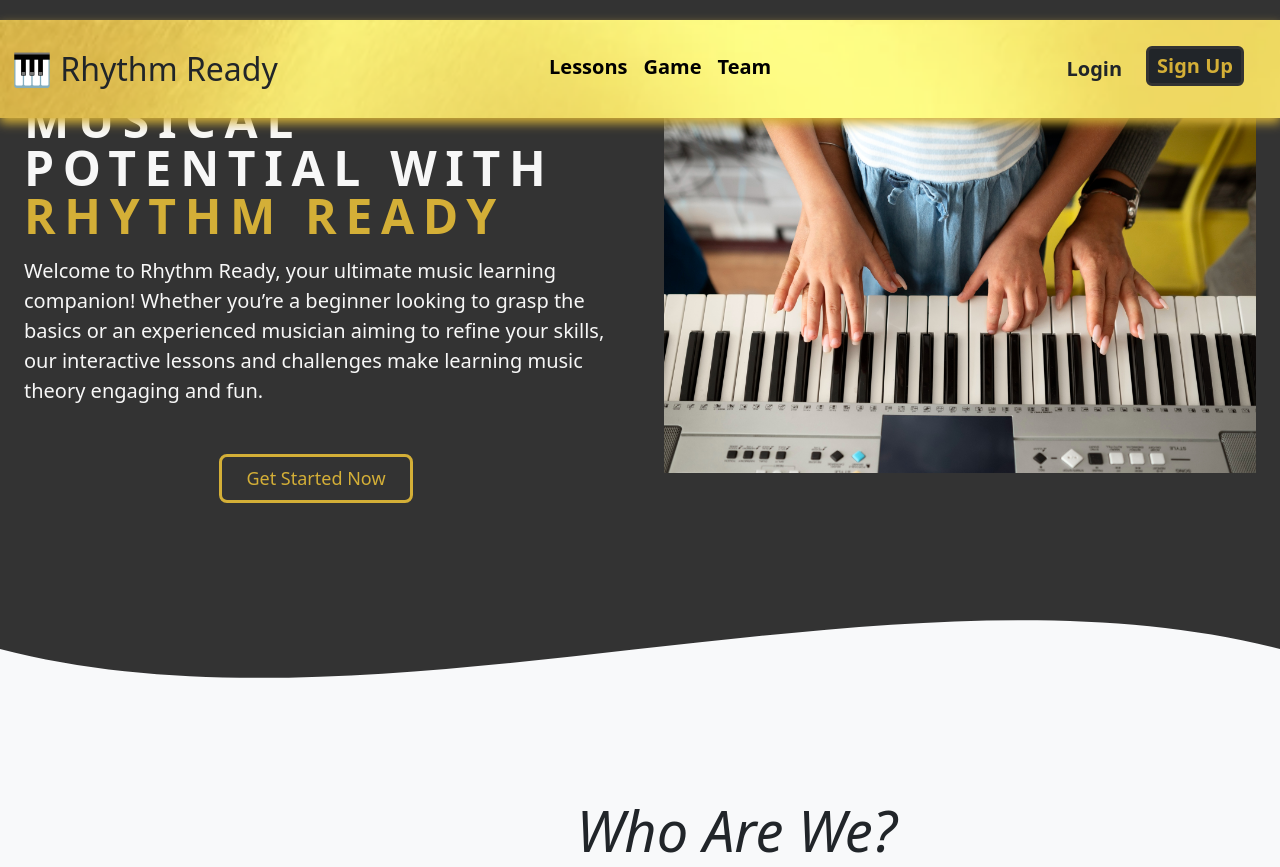
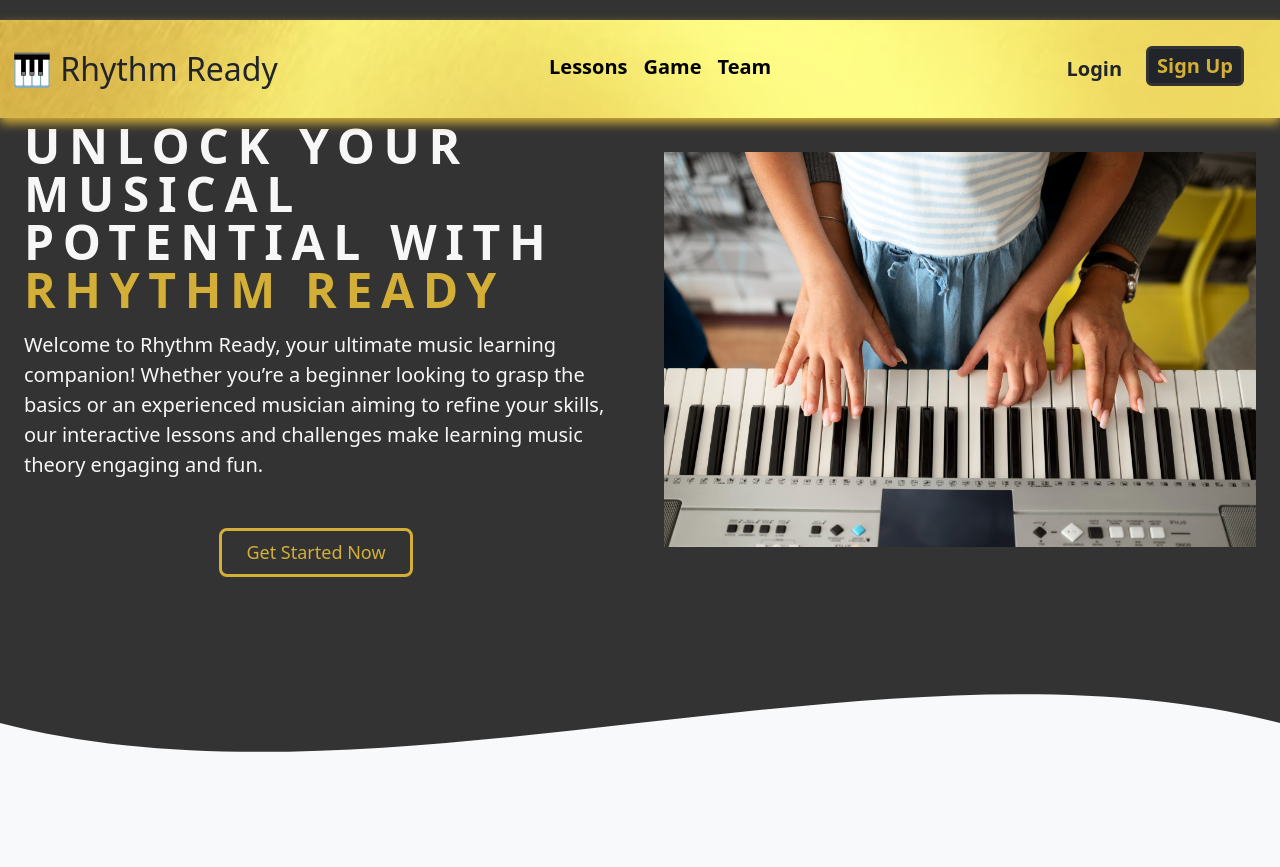
Before and after one commit to viktor-codes/classical_music_hackathon, a Django app: page / in a window 1280 px wide. Shown: the top 867 px of the page. Run offline with Django 5.2, Linux system fonts and the light colour scheme; style sheets or scripts are compiled from the project's sources; some libraries are stand-ins or nearby versions.

Commit message:
margin fix

```diff
--- a/templates/index.html
+++ b/templates/index.html
@@ -1,5 +1,5 @@
 {% extends 'base.html' %}{% load static %} {% block content %}
-<section class="mb-5">
+<section class="mb-5" style="margin-top: 122px;">
 	<div class="container col-xxl-8 px-4 mt-5 pb-5">
 		<div class="row flex-lg-row-reverse align-items-center g-5">
 			<div class="col-10 col-sm-8 col-lg-6">
```
